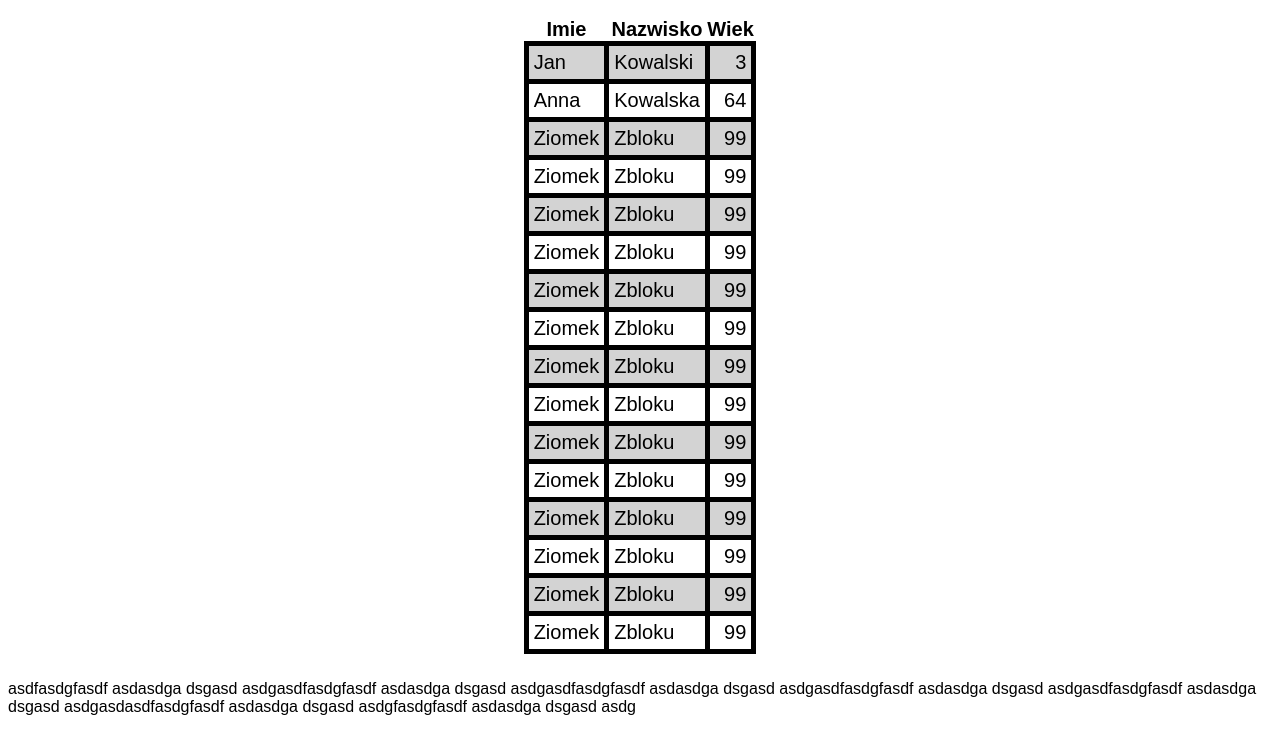
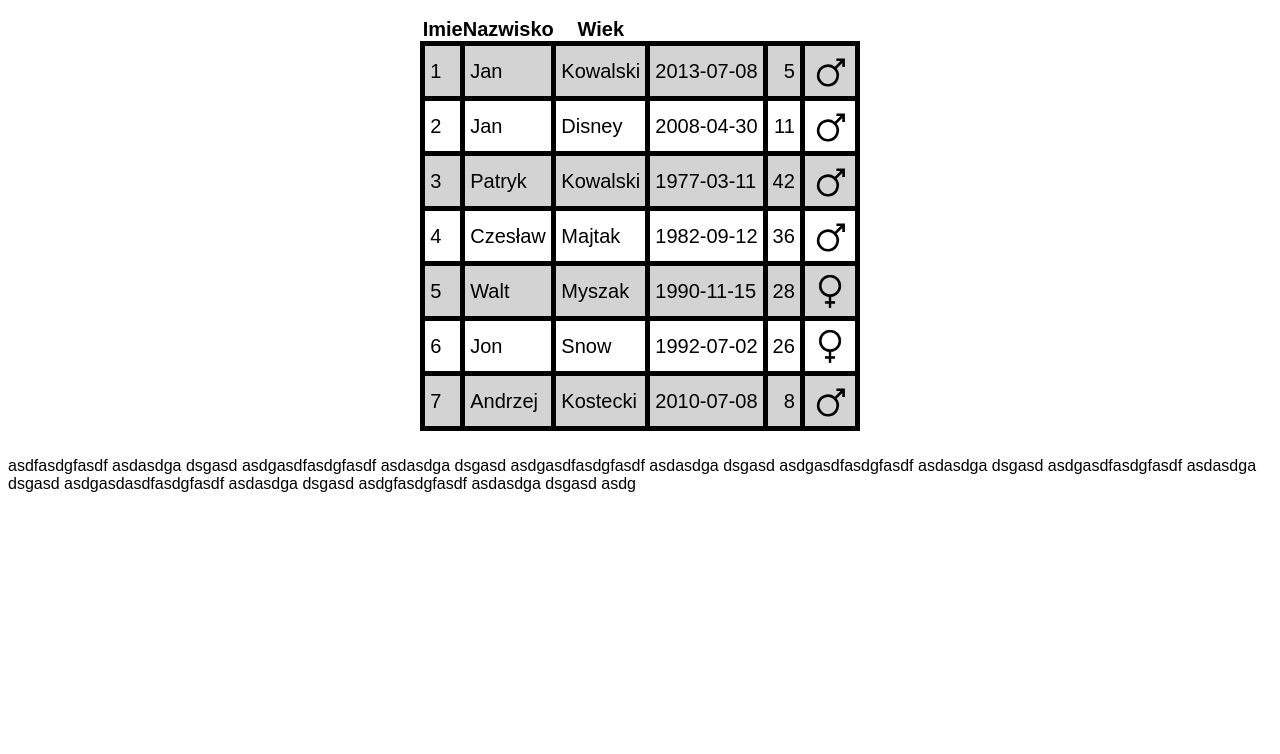
Before and after one commit to programistyczna-samodzielnosc/responsive-table, a plain HTML site: page index.html in a window 1280 px wide. Drawn offline with Linux system fonts and the light colour scheme.

Commit message:
generowanie grida w js; wyswietlanie obrazka plci; obliczanie wieku; wyswietlanie osob na podstawie pliku .json

```diff
--- /dev/null
+++ b/grid.js
@@ -0,0 +1,105 @@
+
+function getPeople() {
+    return [
+        {
+            "id": 1,
+            "fname": "Jan",
+            "sname": "Kowalski",
+            "birthdate": "2013-07-08",
+            "sex": "M"
+        },
+        {
+            "id": 2,
+            "fname": "Jan",
+            "sname": "Disney",
+            "birthdate": "2008-04-30",
+            "sex": "M"
+        },
+        {
+            "id": 3,
+            "fname": "Patryk",
+            "sname": "Kowalski",
+            "birthdate": "1977-03-11",
+            "sex": "M"
+        },
+        {
+            "id": 4,
+            "fname": "Czesław",
+            "sname": "Majtak",
+            "birthdate": "1982-09-12",
+            "sex": "M"
+        },
+        {
+            "id": 5,
+            "fname": "Walt",
+            "sname": "Myszak",
+            "birthdate": "1990-11-15",
+            "sex": "W"
+        },
+        {
+            "id": 6,
+            "fname": "Jon",
+            "sname": "Snow",
+            "birthdate": "1992-07-02",
+            "sex": "W"
+        },
+        {
+            "id": 7,
+            "fname": "Andrzej",
+            "sname": "Kostecki",
+            "birthdate": "2010-07-08",
+            "sex": "M"
+        }
+    ]
+}
+
+
+function gridRow(person) {
+
+    const { id, fname, sname, birthdate } = person
+    const age = calculateDate(birthdate)
+    const sexImageUrl = (person.sex ==='M') ? 'images/mars.svg' : 'images/venus.png'
+    return `
+
+    <td class="id">${id}</td>
+    <td class="fname">${fname}</td>
+    <td class="sname">${sname}</td>
+    <td class="birthdate">${birthdate}</td>
+    <td class="age">${age}</td>
+    <td class="sex"><img src="${sexImageUrl}"></td>
+    `
+}
+
+function calculateDate(birthdate) {
+    let today = new Date()
+    birthdate = new Date(birthdate)
+
+    let todayYear = today.getFullYear()
+    let birthdateYear = birthdate.getFullYear()
+
+    let yearDifference = todayYear - birthdateYear
+
+    let diffToday = today.getTime() - (new Date(`${todayYear}`)).getTime()
+    let diffBirthdate = birthdate.getTime() - (new Date(`${birthdateYear}`)).getTime()
+    let minusOneYear = (diffToday - diffBirthdate) < 0 ? 1 : 0
+    yearDifference -= minusOneYear
+
+    return yearDifference
+}
+
+function grid() {
+    let people = getPeople();
+    let table = document.querySelector('.people')
+    for(let i=0;i<people.length;i++) {
+        let tr = document.createElement('tr')
+        tr.innerHTML = gridRow(people[i])
+        tr.id = `person-${people[i].id}`
+        table.appendChild(tr)
+    }
+
+    console.log('people', people)
+}
+
+
+
+window.onload = grid;
--- a/index.html
+++ b/index.html
@@ -3,95 +3,16 @@
 <head>
     <title>Responsive Table</title>
     <link rel="stylesheet" href="style.css">
+    <script src="grid.js"></script>
 </head>
 
 <body>
     <div class="world">
         <table class="people" cellspacing="0" cellpadding="0">
-            <tr>
+            <tr class="headers">
                 <th>Imie</th>
                 <th>Nazwisko</th>
                 <th>Wiek</th>
-            </tr>
-            <tr>
-                <td>Jan</td>
-                <td>Kowalski</td>
-                <td class="age">3</td>
-            </tr>
-            <tr>
-                <td>Anna</td>
-                <td>Kowalska</td>
-                <td class="age">64</td>
-            </tr>
-            <tr>
-                <td>Ziomek</td>
-                <td>Zbloku</td>
-                <td class="age">99</td>
-            </tr>
-            <tr>
-                <td>Ziomek</td>
-                <td>Zbloku</td>
-                <td class="age">99</td>
-            </tr>
-            <tr>
-                <td>Ziomek</td>
-                <td>Zbloku</td>
-                <td class="age">99</td>
-            </tr>
-            <tr>
-                <td>Ziomek</td>
-                <td>Zbloku</td>
-                <td class="age">99</td>
-            </tr>
-            <tr>
-                <td>Ziomek</td>
-                <td>Zbloku</td>
-                <td class="age">99</td>
-            </tr>
-            <tr>
-                <td>Ziomek</td>
-                <td>Zbloku</td>
-                <td class="age">99</td>
-            </tr>
-            <tr>
-                <td>Ziomek</td>
-                <td>Zbloku</td>
-                <td class="age">99</td>
-            </tr>
-            <tr>
-                <td>Ziomek</td>
-                <td>Zbloku</td>
-                <td class="age">99</td>
-            </tr>
-            <tr>
-                <td>Ziomek</td>
-                <td>Zbloku</td>
-                <td class="age">99</td>
-            </tr>
-            <tr>
-                <td>Ziomek</td>
-                <td>Zbloku</td>
-                <td class="age">99</td>
-            </tr>
-            <tr>
-                <td>Ziomek</td>
-                <td>Zbloku</td>
-                <td class="age">99</td>
-            </tr>
-            <tr>
-                <td>Ziomek</td>
-                <td>Zbloku</td>
-                <td class="age">99</td>
-            </tr>
-            <tr>
-                <td>Ziomek</td>
-                <td>Zbloku</td>
-                <td class="age">99</td>
-            </tr>
-            <tr>
-                <td>Ziomek</td>
-                <td>Zbloku</td>
-                <td class="age">99</td>
             </tr>
         </table>
     </div>
--- a/style.css
+++ b/style.css
@@ -27,3 +27,7 @@
 .age {
     text-align: right;
 }
+
+.sex img {
+    width:40px
+}
```
Also changed, not shown: people.json (added, +51 -0 lines), images/mars.svg (added), images/venus.png (added).
